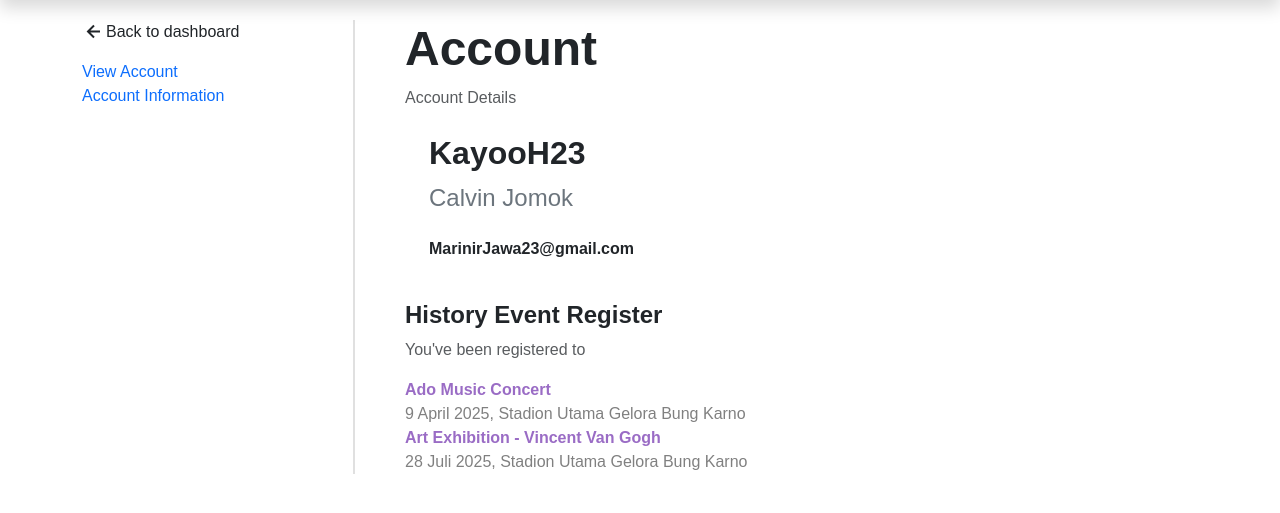
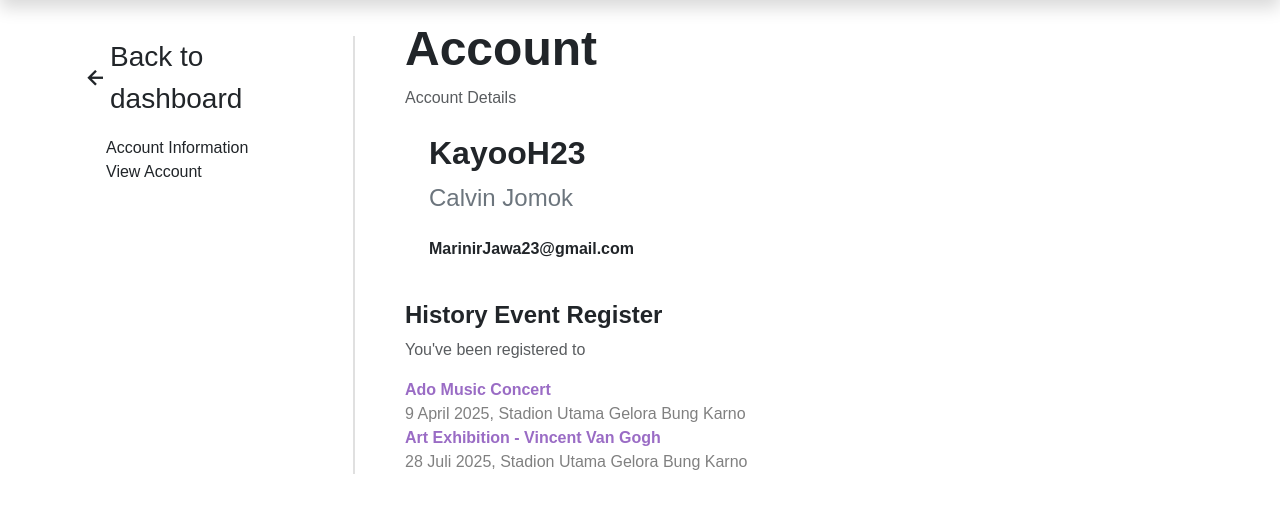
Before and after one commit to Gr1X/Webprog_Lec, a PHP site: page /accountinfo.php in a window 1280 px wide. Shown: the part 76-589 px from the top of the page. Run offline with PHP 8.4, Linux system fonts and the light colour scheme; some web fonts are replaced.

Commit message:
push minor

```diff
--- a/accountinfo.php
+++ b/accountinfo.php
@@ -30,7 +30,7 @@
                         <ul class="dropdown-menu dropdown-menu-end">
                             <li><a class="dropdown-item" href="#">Account Settings</a></li>
                             <li><hr class="dropdown-divider"></li>
-                            <li><a class="dropdown-item text-danger d-flex justify-content-between" href="#">Log Out<i class='bx bx-log-out fs-4 align-self-center' ></i></a></li>
+                            <li><a class="dropdown-item text-danger d-flex justify-content-between" href="logout.php">Log Out<i class='bx bx-log-out fs-4 align-self-center' ></i></a></li>
                         </ul>
                     </li>
                 </ul>
@@ -41,17 +41,17 @@
     <div class="container mt-5 pt-5">
         <div class="row">
             <!-- Kolom Kiri untuk Navigasi -->
-            <div class="col-md-3 left-column">
+            <div class="col-md-3 left-column mt-3">
                 <a href="dashboarduser.php" class="d-flex align-items-center text-dark mb-3 text-decoration-none">
-                    <i class='bx bx-left-arrow-alt align-self-center fs-4 text-decoration-none'></i>
-                    <p class="mb-0">Back to dashboard</p>
+                    <i class='bx bx-left-arrow-alt text-decoration-none align-self-center fs-3'></i>
+                    <p class="mb-0 align-self-center fs-3">Back to dashboard</p>
                 </a>
-                <ul class="list-unstyled">
+                <ul class="list-unstyled ms-4">
                     <li>
-                        <a href="accountview.php" class="text-decoration-none">View Account</a>
+                        <a href="accountinfo.php" class="text-dark text-decoration-none">Account Information</a>
                     </li>
                     <li>
-                        <a href="accountinfo.php" class="text-decoration-none">Account Information</a>
+                        <a href="accountview.php" class="text-dark text-decoration-none">View Account</a>
                     </li>
                 </ul>
             </div>
--- a/accountview.php
+++ b/accountview.php
@@ -29,7 +29,7 @@
                         <ul class="dropdown-menu dropdown-menu-end">
                             <li><a class="dropdown-item" href="#">Account Settings</a></li>
                             <li><hr class="dropdown-divider"></li>
-                            <li><a class="dropdown-item text-danger d-flex justify-content-between" href="#">Log Out<i class='bx bx-log-out fs-4 align-self-center' ></i></a></li>
+                            <li><a class="dropdown-item text-danger d-flex justify-content-between" href="logout.php">Log Out<i class='bx bx-log-out fs-4 align-self-center' ></i></a></li>
                         </ul>
                     </li>
                 </ul>
--- a/inputevent.php
+++ b/inputevent.php
@@ -51,7 +51,7 @@
                         <ul class="dropdown-menu dropdown-menu-end">
                             <li><a class="dropdown-item" href="#">Account Settings</a></li>
                             <li><hr class="dropdown-divider"></li>
-                            <li><a class="dropdown-item text-danger d-flex justify-content-between" href="#">Log Out<i class='bx bx-log-out fs-4 align-self-center' ></i></a></li>
+                            <li><a class="dropdown-item text-danger d-flex justify-content-between" href="logout.php">Log Out<i class='bx bx-log-out fs-4 align-self-center' ></i></a></li>
                         </ul>
                     </li>
                 </ul>
```
